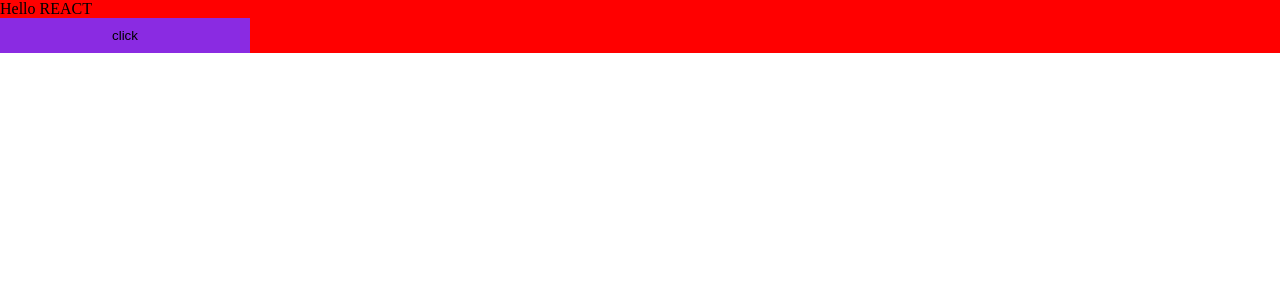
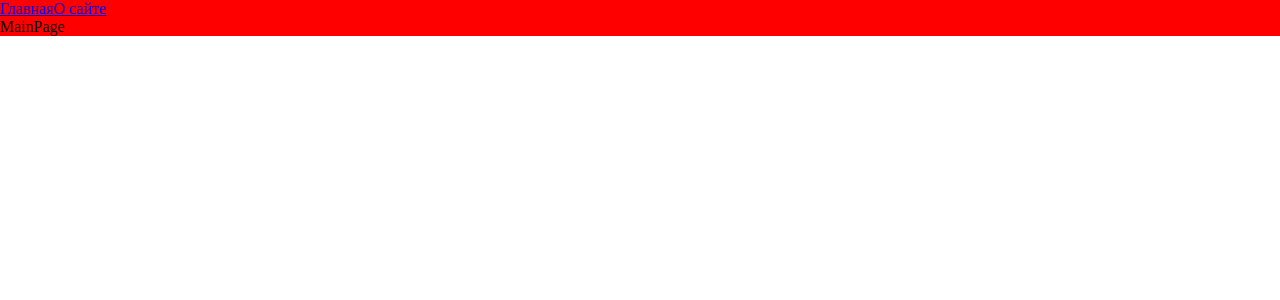
Before and after one commit to iJoise/react-advanced, a React app: page / in a window 1280 px wide. Shown: the top 300 px of the page. Built offline with nearby package versions, Linux system fonts and the light colour scheme.

Commit message:
Add react router

```diff
--- a/package.json
+++ b/package.json
@@ -40,6 +40,7 @@
   },
   "dependencies": {
     "react": "^17.0.2",
-    "react-dom": "^17.0.2"
+    "react-dom": "^17.0.2",
+    "react-router-dom": "^6.2.1"
   }
 }
--- a/src/app/App.tsx
+++ b/src/app/App.tsx
@@ -1,12 +1,22 @@
-import './index.scss'
-import classes from './app.module.scss'
+import React, { Suspense } from 'react';
+import {Link, Route, Routes} from 'react-router-dom';
+import './index.scss';
+import { MainPageAsync } from '../pages/MainPage/MainPage.async';
+import { AboutPageAsync } from '../pages/AboutPage/AboutPage.async';
 
-export const App = () => {
+const App = () => {
+  return (
+    <div className="app">
+      <Link to={'/'}>Главная</Link>
+      <Link to={'/about'}>О сайте</Link>
+      <Suspense fallback={<div>Loading...</div>}>
+        <Routes>
+          <Route path={'/about'} element={<AboutPageAsync/>}/>
+          <Route path={'/'} element={<MainPageAsync/>}/>
+        </Routes>
+      </Suspense>
+    </div>
+  );
+};
 
-	return (
-		<div className='app'>
-			<div>Hello REACT</div>
-			<button className={classes.button}>click</button>
-		</div>
-	)
-}
+export default App;
--- a/src/index.tsx
+++ b/src/index.tsx
@@ -1,7 +1,10 @@
 import { render } from 'react-dom';
-import { App } from './app/App';
+import { BrowserRouter } from 'react-router-dom';
+import App from './app/App';
 
 render(
-	<App/>,
+	<BrowserRouter>
+		<App/>
+	</BrowserRouter>,
 	document.getElementById('root')
 )
--- /dev/null
+++ b/src/pages/AboutPage/AboutPage.async.tsx
@@ -0,0 +1,7 @@
+import {lazy} from "react";
+
+export const AboutPageAsync = lazy(() => new Promise(resolve => {
+    // @ts-ignore
+    // ТАК В РЕАЛЬНЫХ ПРОЕКТАХ НЕ ДЕЛАТЬ!!!!! ДЕЛАЕМ ДЛЯ КУРСА!
+    setTimeout(() => resolve(import('./AboutPage')), 1500)
+}))
--- /dev/null
+++ b/src/pages/AboutPage/AboutPage.tsx
@@ -0,0 +1,11 @@
+import React from 'react';
+
+const AboutPage = () => {
+    return (
+        <div>
+            ABOUT PAGE
+        </div>
+    );
+};
+
+export default AboutPage;
--- /dev/null
+++ b/src/pages/MainPage/MainPage.async.tsx
@@ -0,0 +1,7 @@
+import {lazy} from "react";
+
+export const MainPageAsync = lazy(() => new Promise(resolve => {
+    // @ts-ignore
+    // ТАК В РЕАЛЬНЫХ ПРОЕКТАХ НЕ ДЕЛАТЬ!!!!! ДЕЛАЕМ ДЛЯ КУРСА!
+    setTimeout(() => resolve(import('./MainPage')), 1500)
+}))
--- /dev/null
+++ b/src/pages/MainPage/MainPage.tsx
@@ -0,0 +1,11 @@
+import React from 'react';
+
+const MainPage = () => {
+    return (
+        <div>
+            MainPage
+        </div>
+    );
+};
+
+export default MainPage;
```
Also changed, not shown: 2 other files (tests, documents, lock files or other folders).
